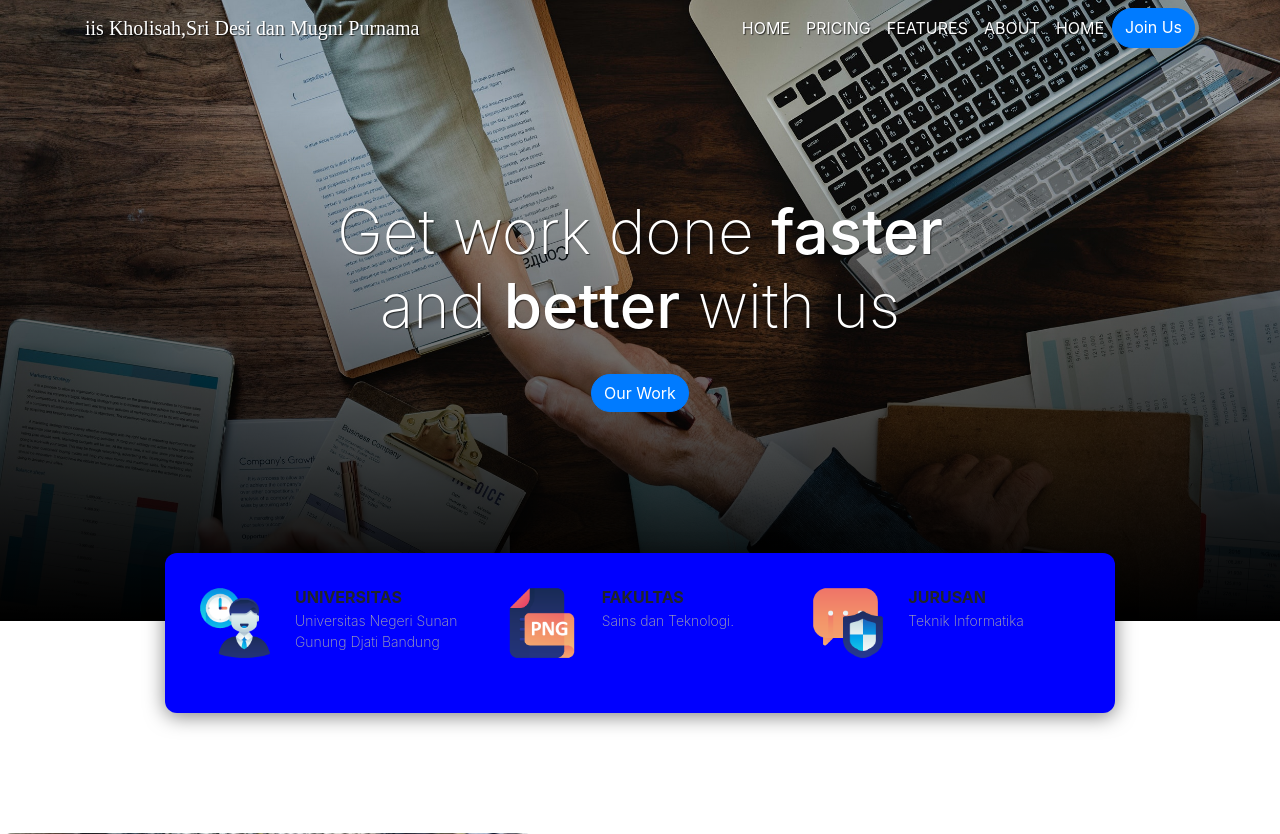
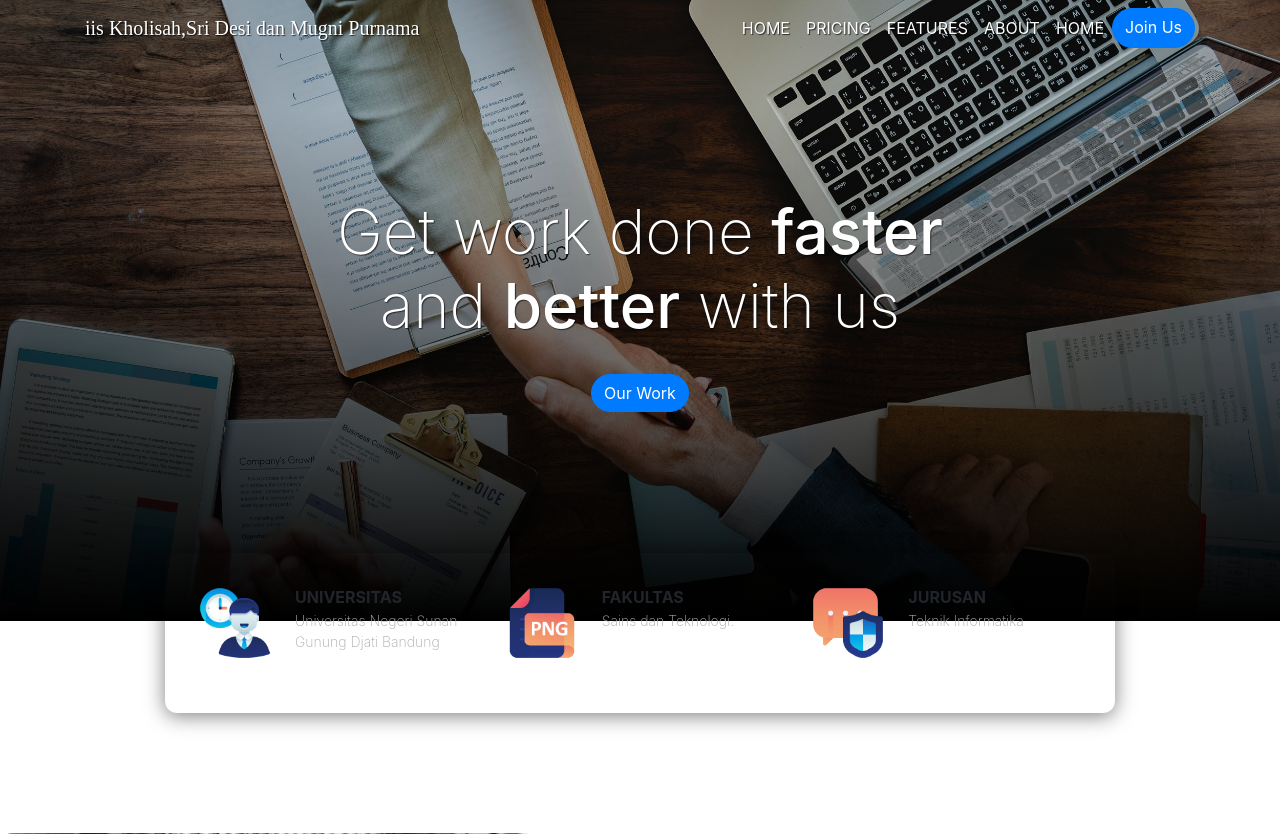
Before and after one commit to kholisah/UTS_PPAW-1, a PHP site: page / in a window 1280 px wide. Shown: the top 834 px of the page. Run offline with PHP 8.4, Linux system fonts and the light colour scheme; some web fonts are replaced.

Commit message:
mengganti ukuran menjadi putih

```diff
--- a/style.css
+++ b/style.css
@@ -52,7 +52,7 @@
 	box-shadow: 0 3px 20px rgba(0, 0, 0, 0.5);
 	border-radius: 12px;
 	margin-top: -100px;
-	background-color: blue;
+	background-color: with;
 	padding: 30px;
 }
 
```
